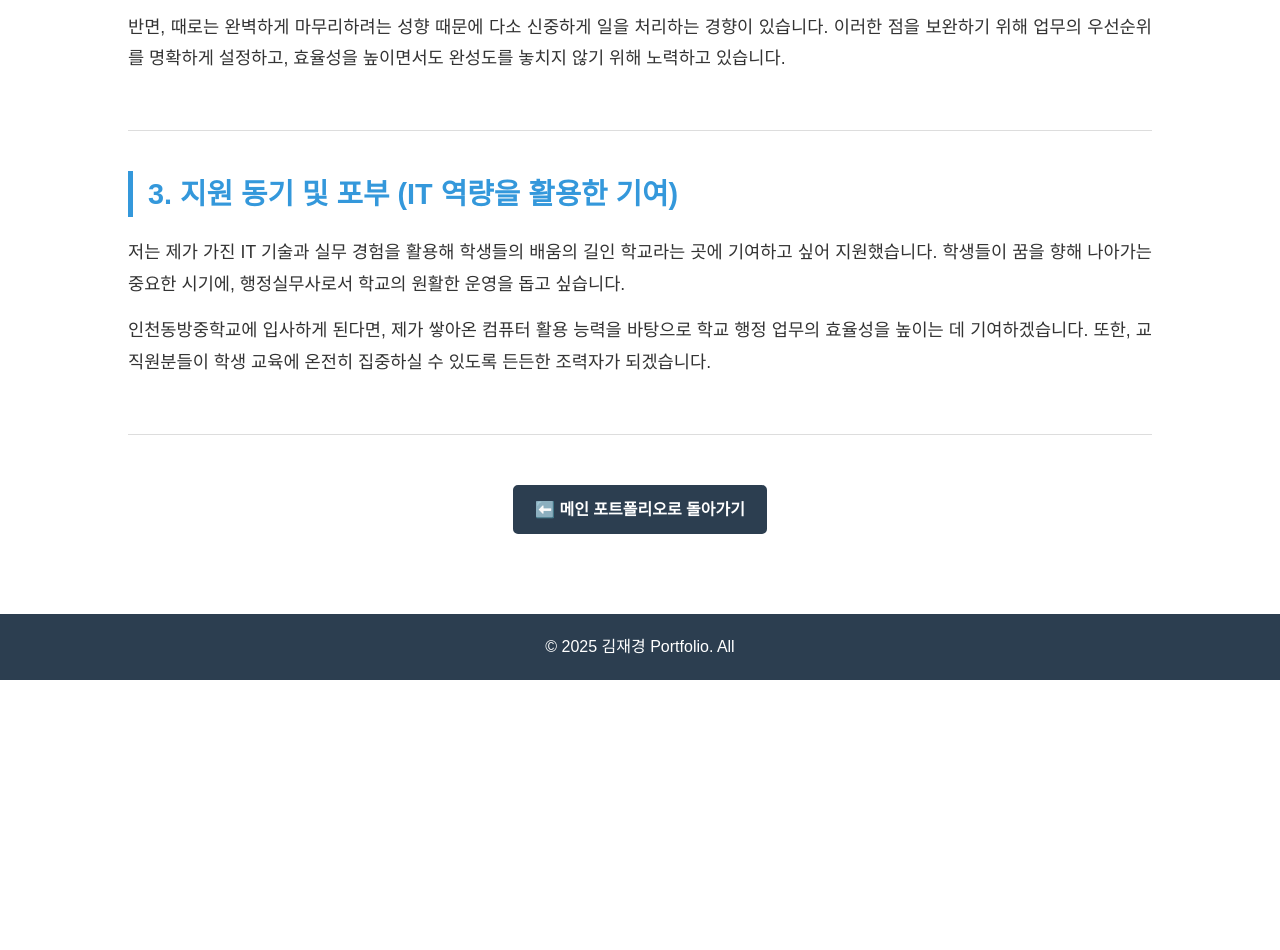
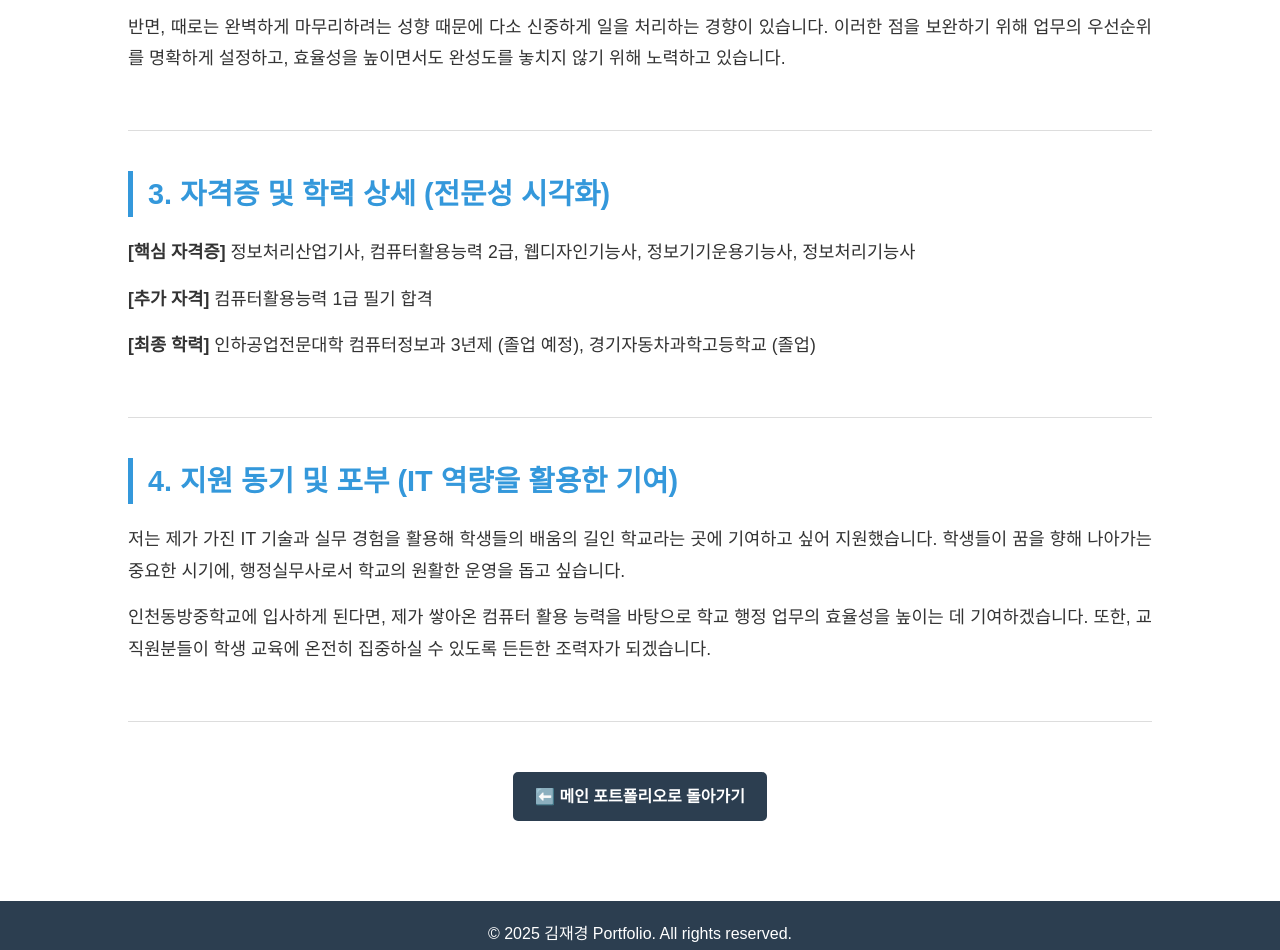
Before and after one commit to Kimjaegyeong111/--------, a plain HTML site: page resume.html in a window 1280 px wide. Shown: the part 841-1791 px from the top of the page. Before the commit the page ends 1521 px from the top, so only its background shows below. Drawn offline with Linux system fonts and the light colour scheme.

Commit message:
Final Commit after UI lockup

```diff
--- a/resume.html
+++ b/resume.html
@@ -5,33 +5,6 @@
     <meta name="viewport" content="width=device-width, initial-scale=1.0">
     <title>김재경 상세 자기소개서 | 전문 포트폴리오</title>
     <link rel="stylesheet" href="style.css">
-    <style>
-        .resume-section {
-            padding: 40px 0;
-            border-bottom: 1px solid #ddd;
-        }
-        .resume-section:last-child {
-            border-bottom: none;
-        }
-        .resume-section h3 {
-            text-align: left;
-            margin-bottom: 20px;
-            color: var(--color-accent);
-            border-left: 5px solid var(--color-accent);
-            padding-left: 15px;
-            font-size: 1.8em;
-        }
-        .resume-section p {
-            font-size: 1.1em;
-            line-height: 1.8;
-            margin-bottom: 15px;
-            text-align: justify;
-        }
-        .back-to-home {
-            text-align: center;
-            padding-top: 50px;
-        }
-    </style>
 </head>
 <body>
 
@@ -64,7 +37,14 @@
         </div>
 
         <div class="resume-section">
-            <h3>3. 지원 동기 및 포부 (IT 역량을 활용한 기여)</h3>
+            <h3>3. 자격증 및 학력 상세 (전문성 시각화)</h3>
+            <p><strong>[핵심 자격증]</strong> 정보처리산업기사, 컴퓨터활용능력 2급, 웹디자인기능사, 정보기기운용기능사, 정보처리기능사</p>
+            <p><strong>[추가 자격]</strong> 컴퓨터활용능력 1급 필기 합격</p>
+            <p><strong>[최종 학력]</strong> 인하공업전문대학 컴퓨터정보과 3년제 (졸업 예정), 경기자동차과학고등학교 (졸업)</p>
+        </div>
+
+        <div class="resume-section">
+            <h3>4. 지원 동기 및 포부 (IT 역량을 활용한 기여)</h3>
             <p>저는 제가 가진 IT 기술과 실무 경험을 활용해 학생들의 배움의 길인 학교라는 곳에 기여하고 싶어 지원했습니다. 학생들이 꿈을 향해 나아가는 중요한 시기에, 행정실무사로서 학교의 원활한 운영을 돕고 싶습니다.</p>
             <p>인천동방중학교에 입사하게 된다면, 제가 쌓아온 컴퓨터 활용 능력을 바탕으로 학교 행정 업무의 효율성을 높이는 데 기여하겠습니다. 또한, 교직원분들이 학생 교육에 온전히 집중하실 수 있도록 든든한 조력자가 되겠습니다.</p>
         </div>
@@ -77,4 +57,9 @@
 
     <footer>
         <div class="container">
-            <p>&copy; 2025 김재경 Portfolio. All
+            <p>&copy; 2025 김재경 Portfolio. All rights reserved.</p>
+        </div>
+    </footer>
+
+</body>
+</html>
--- a/style.css
+++ b/style.css
@@ -296,3 +296,28 @@ footer {
 .intro-links .btn-primary {
     margin-left: 15px;
 }
+.resume-section {
+    padding: 40px 0;
+    border-bottom: 1px solid #ddd;
+}
+.resume-section:last-child {
+    border-bottom: none;
+}
+.resume-section h3 {
+    text-align: left;
+    margin-bottom: 20px;
+    color: var(--color-accent);
+    border-left: 5px solid var(--color-accent);
+    padding-left: 15px;
+    font-size: 1.8em;
+}
+.resume-section p {
+    font-size: 1.1em;
+    line-height: 1.8;
+    margin-bottom: 15px;
+    text-align: justify;
+}
+.back-to-home {
+    text-align: center;
+    padding-top: 50px;
+}
```
Also changed, not shown: index.html (+1 -2 lines), 2 other files.
